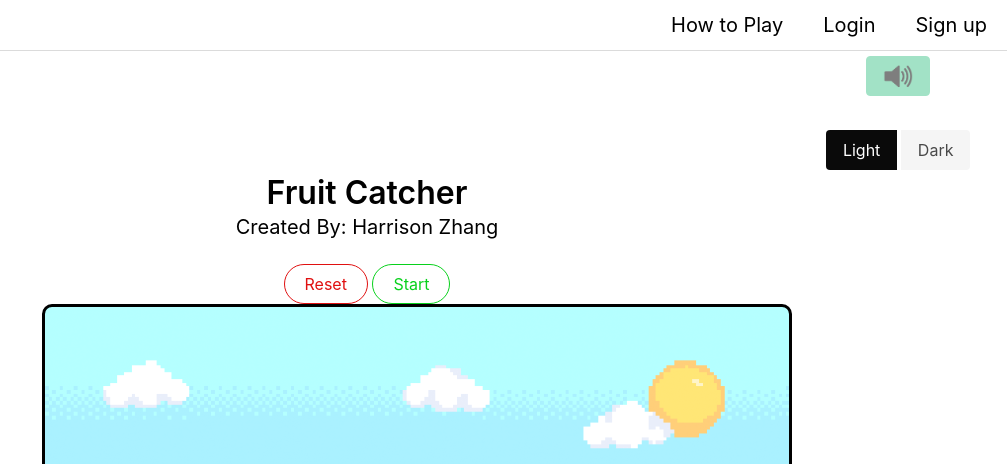
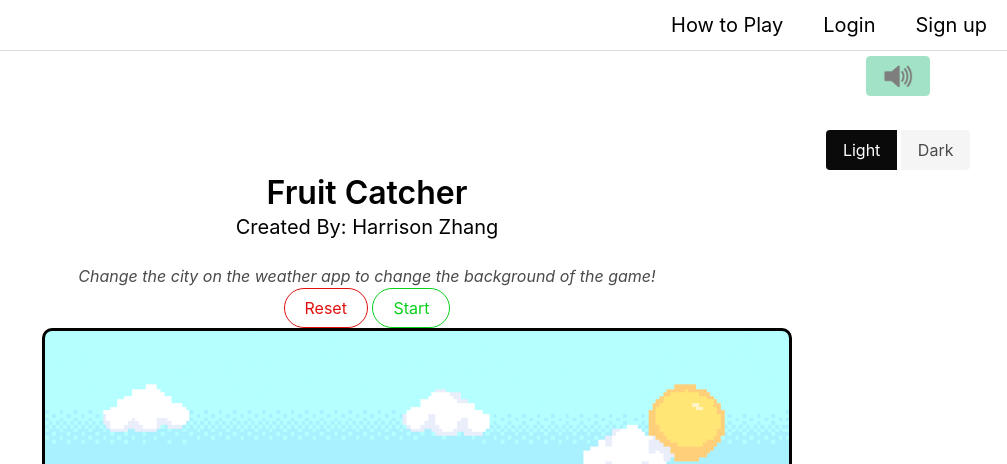
Before and after one commit to hzhang43/comp426final, a website with bundled scripts: page index.html in a window 1280 px wide. Shown: the top 464 px of the page, without its empty margins (273-1280 px from the left). Built offline with nearby package versions, Linux system fonts and the light colour scheme; no server answers.

Commit message:
Update index.html

```diff
--- a/index.html
+++ b/index.html
@@ -47,6 +47,7 @@
     </div>
     <h1 class="title">Fruit Catcher</h1>
     <h2 class="subtitle">Created By: Harrison Zhang</h2>
+    <p><em>Change the city on the weather app to change the background of the game!</em></p>
 
     <!--Sign Up Modal-->
     <div class="modal" id="signup">
```
